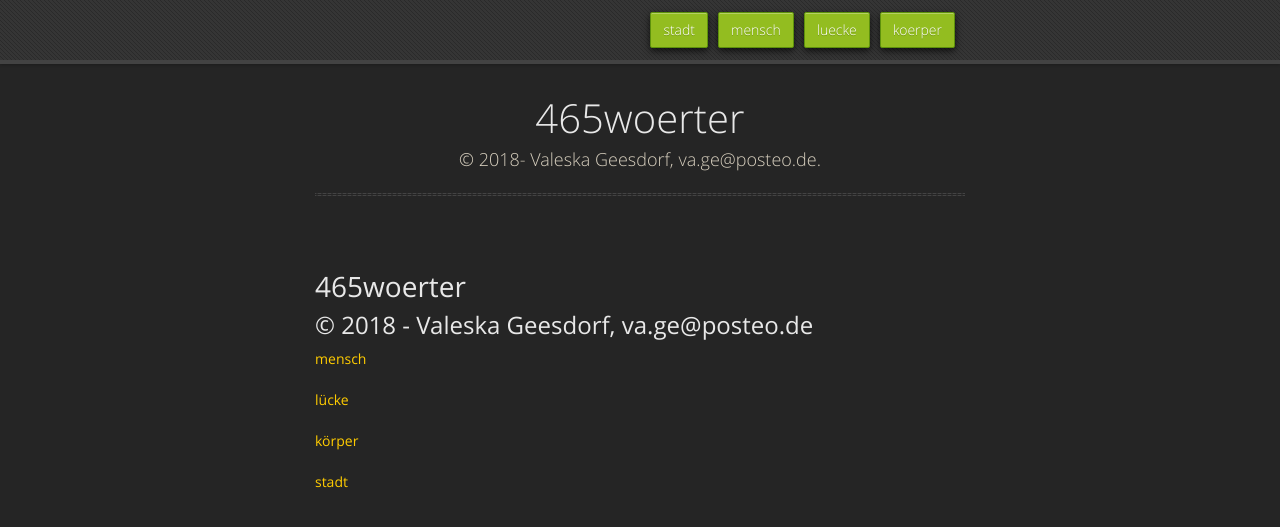
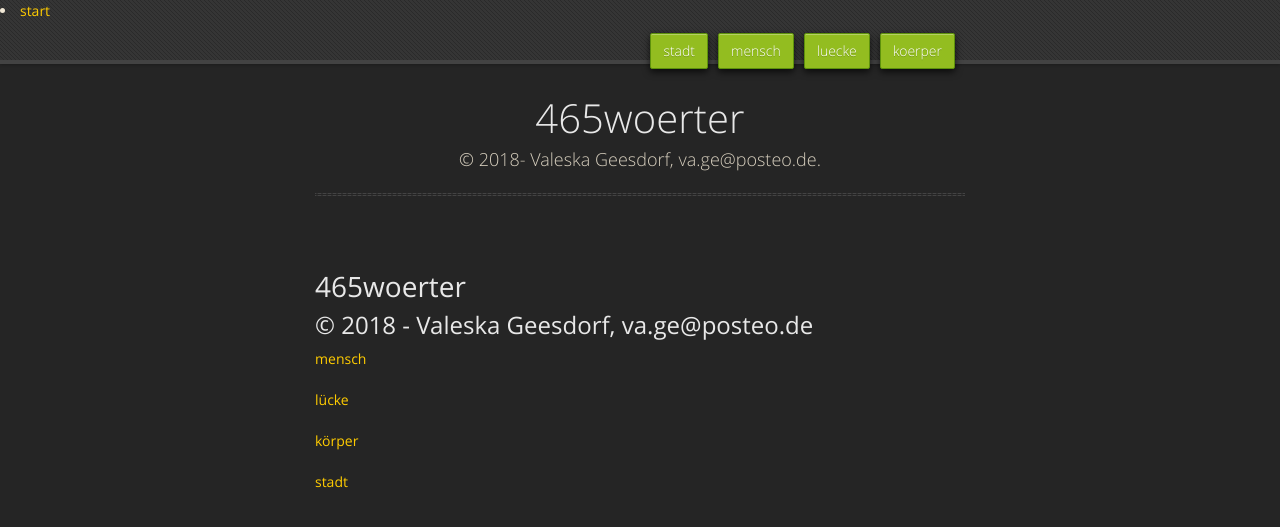
Before and after one commit to va-ge/465woerter, a Jekyll site: the page built from index.md, in a window 1280 px wide. Shown: the top 527 px of the page. Built offline with Jekyll 4.4.1, drawn with Linux system fonts in a browser that asks for light colours; our own code applies the rules of GitHub Pages for plain Markdown files.

Commit message:
default.html:start

```diff
--- a/_layouts/default.html
+++ b/_layouts/default.html
@@ -18,6 +18,7 @@
   </head>
   <body>
       <div id="header">
+	<li class="title"><a href="{{ site.baseurl }}">start</a></li>
         <nav>
           {% if site.show_downloads %}
             <li class="downloads"><a href="{{ site.github.zip_url }}">ZIP</a></li>
```
